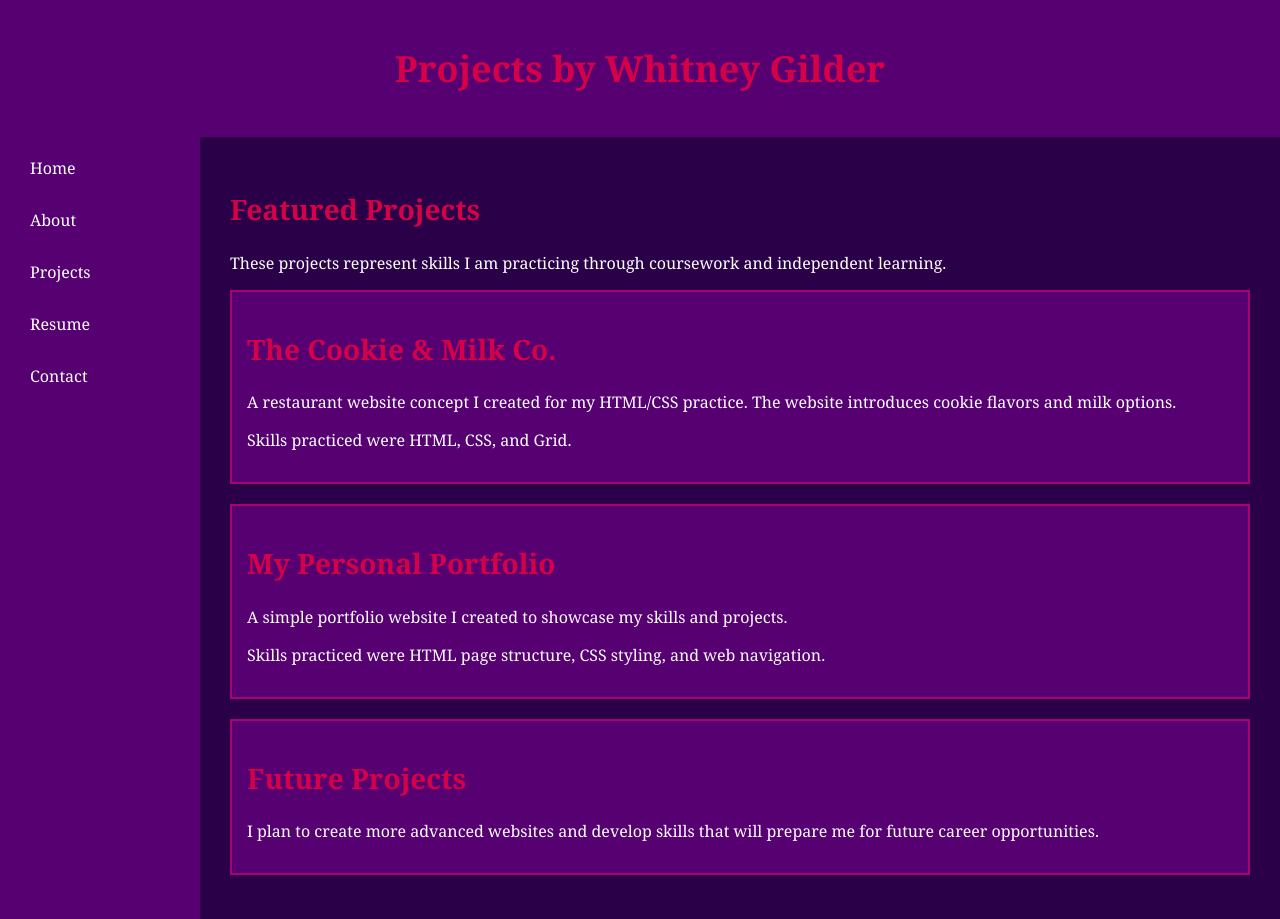
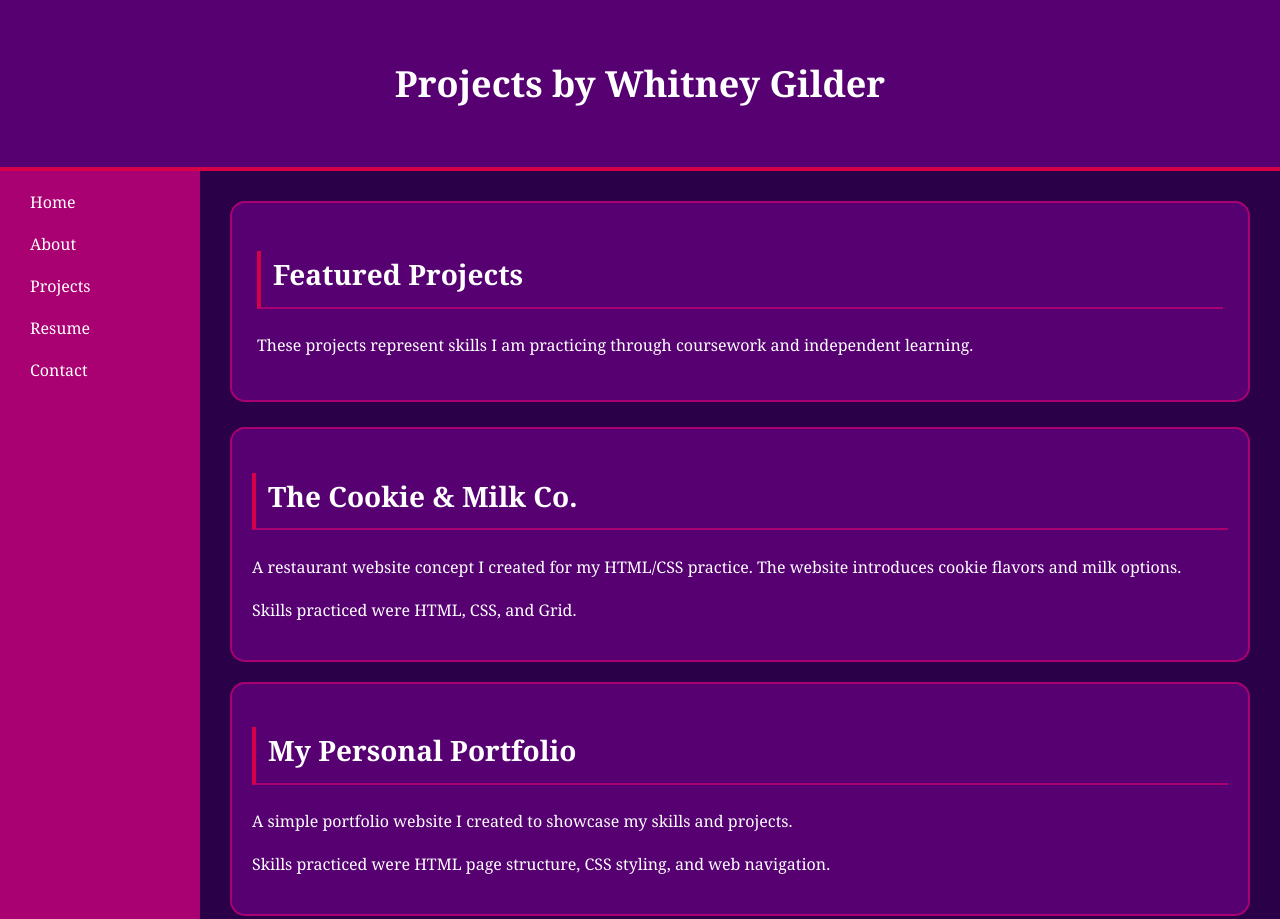
Before and after one commit to wgilder-pixel/myfirstportfolio, a plain HTML site: page projects.html in a window 1280 px wide. Shown: the top 919 px of the page. Drawn offline with Linux system fonts and the light colour scheme.

Commit message:
Readme check
looked over

```diff
--- a/styles.css
+++ b/styles.css
@@ -28,25 +28,30 @@ header {
     background-color: #560072;
     color: white;
     text-align: center;
-    padding: 20px;
+    padding: 35px 20px;
+    border-bottom: 4px solid #D50048;
 }
 h1 {
-    color: #D50048;
+    color: white;
     font-size: 36px;
 }
 h2 {
-    color: #D50048;
+    color: white;
     font-size: 28px;
+    border-bottom: 2px solid #A90072;
+    padding-bottom: 8px;
+    border-left: 4px solid #D50048;
+    padding-left: 12px;
 }
 h3 {
-    color: #A90072;
+    color: white;
     font-size: 22px;
 }
 /* NAVIGATION */
 nav {
     grid-area: nav;
-    background-color: #560072;
-    padding: 10px;
+    background-color: #A90072;
+    padding: 15px;
 }
 nav ul {
     list-style: none;
@@ -64,22 +69,35 @@ nav a {
     display: block;
     color: white;
     text-decoration: none;
-    padding: 10px;
+    padding: 12 px;
+    margin: 5px;
+    border-radius: 10px;
 }
 nav a:hover {
-    background-color: #D50048;
+    background-color: #000000;
 }
 
 /* MAIN CONTENT */
 main {
     grid-area: main;
-    padding: 20px;
+    padding: 30px;
+    line-height: 1.7;
+    color: white;
 }
-h2 {
+main a {
+    color: white;
+    text-decoration: underline;
+    text-decoration-color: #D50048;
+}
+main a:hover {
     color: #D50048;
 }
-h3 {
-    color: #A90072;
+main section {
+    background-color: #560072;
+    padding: 25px;
+    margin-bottom: 25px;
+    border: 2px solid #A90072;
+    border-radius: 15px;
 }
 
 /* PROJECT */
@@ -87,8 +105,12 @@ h3 {
     background-color: #560072;
     color: white;
     border: 2px solid #A90072;
-    padding: 15px;
+    border-radius: 15px;
+    padding: 20px;
     margin-bottom: 20px;
+}
+.project-card:hover {
+    border-color: #D50048;
 }
 /* FOOTER */
 footer {
@@ -96,7 +118,8 @@ footer {
     background-color: #000000;
     color: white;
     text-align: center;
-    padding: 15px;
+    padding: 25px;
+    border-top: 4px solid #A90072;
 }
 
 /* LARGE SCREEN */
```
Also changed, not shown: 1 other file.
